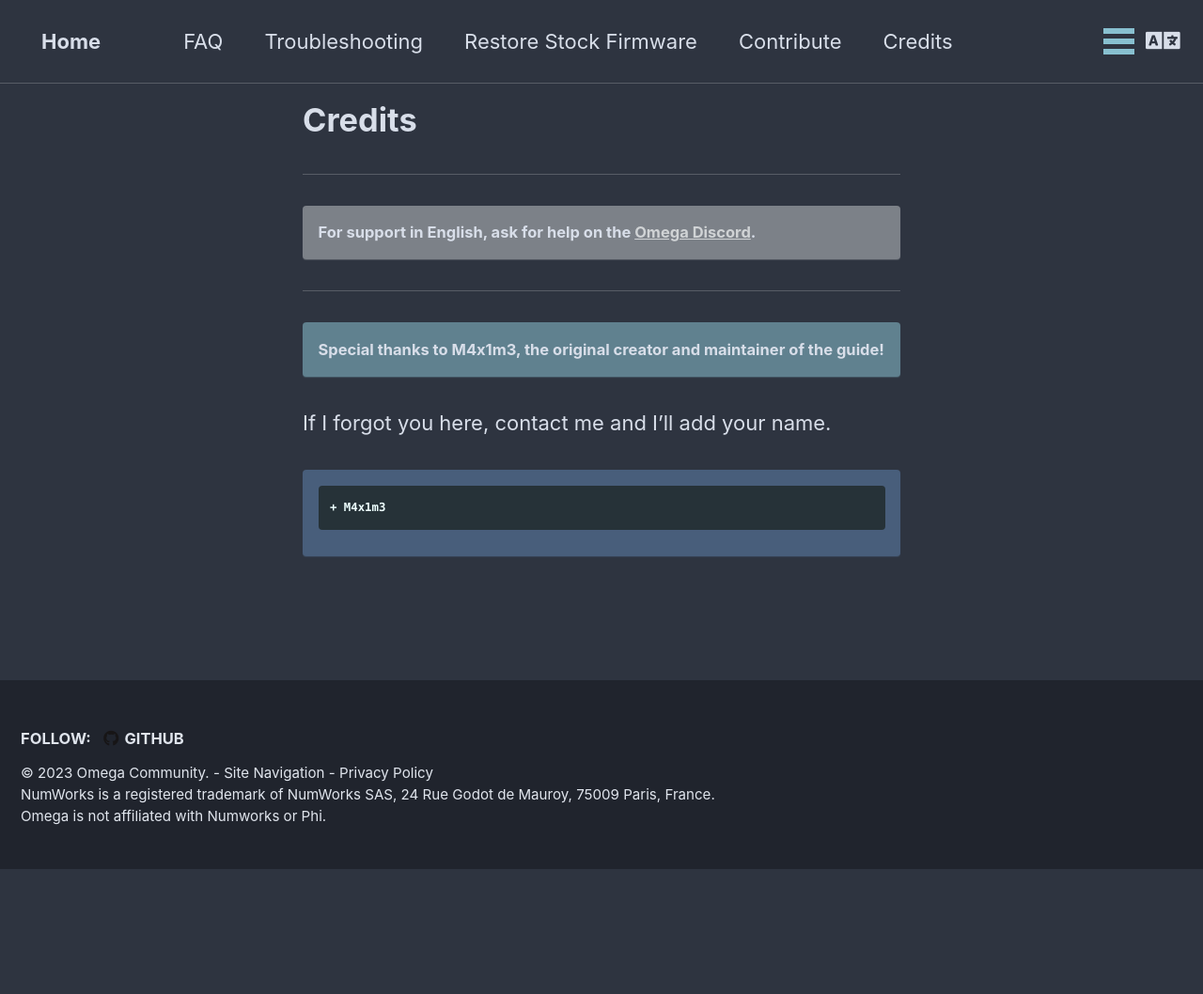
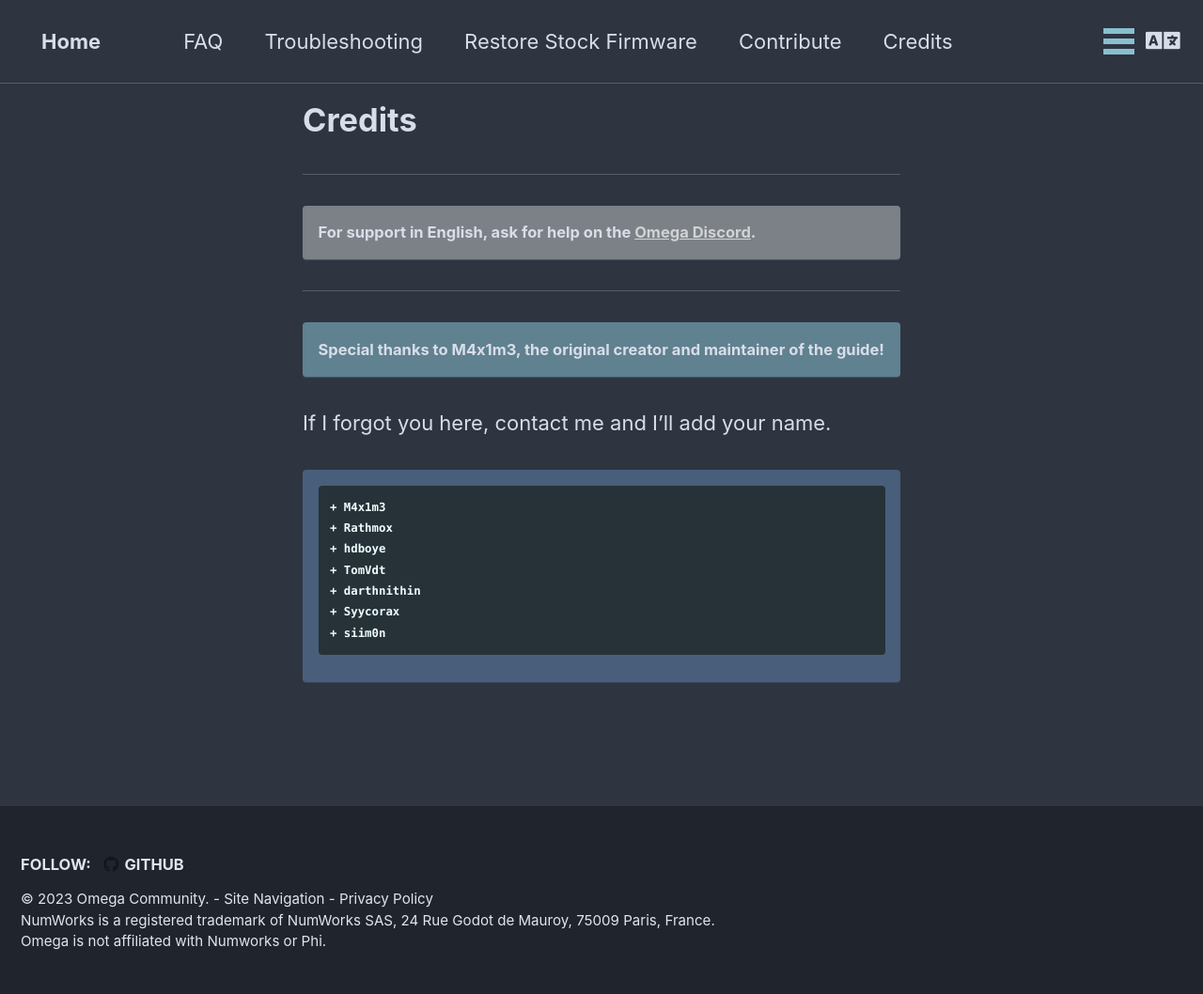
Before and after one commit to Omega-Numworks/Omega-Guide, a Jekyll site: the page built from _pages/en_US/credits.md, in a window 1280 px wide. Shown: the whole page at 94% size. Built offline with Jekyll 4.4.1, drawn with Linux system fonts in a browser that asks for light colours; comment, search, counter and statistics services are not loaded; before the commit the page ends 925 px from its top, so only the background shows below that.

Commit message:
Credit contributors

```diff
--- a/_pages/en_US/credits.md
+++ b/_pages/en_US/credits.md
@@ -9,6 +9,12 @@
 
 {% capture notice-1 %}
     + M4x1m3
+    + Rathmox
+    + hdboye
+    + TomVdt
+    + darthnithin
+    + Syycorax
+    + siim0n
 {% endcapture %}
 
 <div class="notice--info">{{ notice-1 | markdownify }}</div>
```
